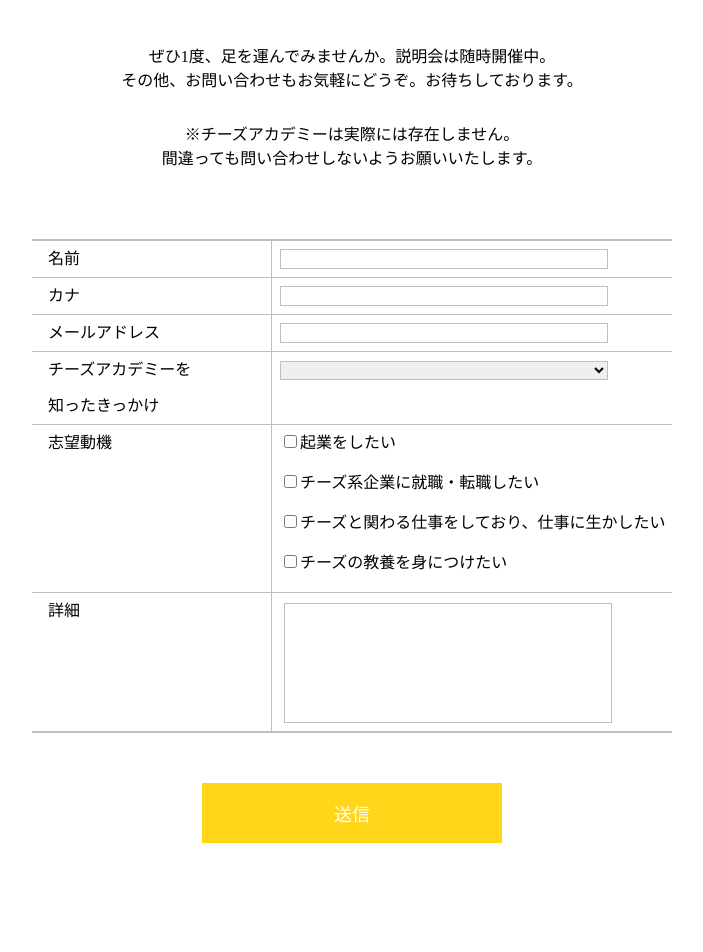
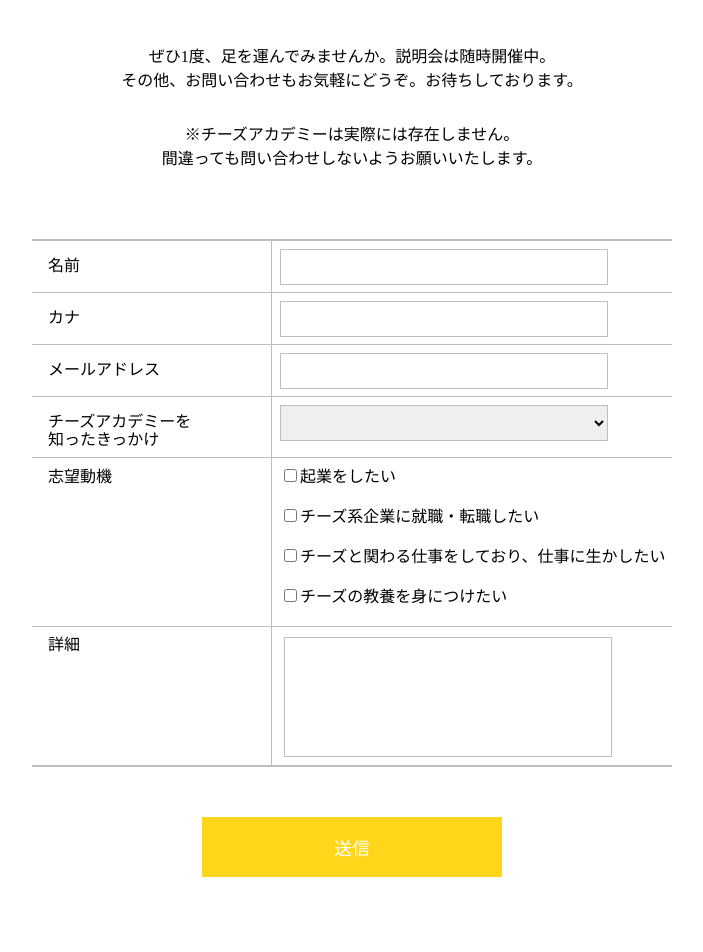
Before and after one commit to ryuyako/html_kadai_site, a PHP site: page /html_yako_16.html in a window 1280 px wide. Shown: the part 4662-5614 px from the top of the page, without its empty margins (288-991 px from the left). Run offline with PHP 8.4, Linux system fonts and the light colour scheme; some libraries are stand-ins or nearby versions.

Commit message:
最終化

```diff
--- a/html_kadai_site/html_谷古宇竜太郎_16/css/style.css
+++ b/html_kadai_site/html_谷古宇竜太郎_16/css/style.css
@@ -434,8 +434,8 @@
 
 .CONTACTFORMitem {
     width: 240px;
-    height: 36px;
-    line-height: 36px;
+    height: 52px;
+    line-height: 36px ;
     text-align: left;
     padding-left: 16px;
     padding-right: 64px;
@@ -443,19 +443,26 @@
     border-bottom: 1px solid #bfbfbf;
 }
 
+#inlineheightadjustment {
+    line-height: 18px;
+    padding-bottom: 8px;
+}
+
 .CONTACTFORMbody {
+    padding-top: 8px;
     padding-left: 8px;
     border-bottom: 1px solid #bfbfbf;
 }
 
 .CONTACTFORMtext {
-    height: 20px;
+    height: 36px;
 }
 
 select {
     outline: none;
     border: solid 1px #bfbfbf;
     width: 328px;
+    height: 36px;
 }
 
 input {
--- a/html_kadai_site/html_谷古宇竜太郎_16/html_yako_16.html
+++ b/html_kadai_site/html_谷古宇竜太郎_16/html_yako_16.html
@@ -312,8 +312,10 @@
         </tr>
         <tr>
           <th class="CONTACTFORMitem">
-            <p>チーズアカデミーを</p>
-            <p>知ったきっかけ</p>
+            <div id="inlineheightadjustment">
+              <p>チーズアカデミーを</p>
+              <p>知ったきっかけ</p>
+            </div>
           </th>
             <td class="CONTACTFORMbody">
               <select name="option" id="5">
```
